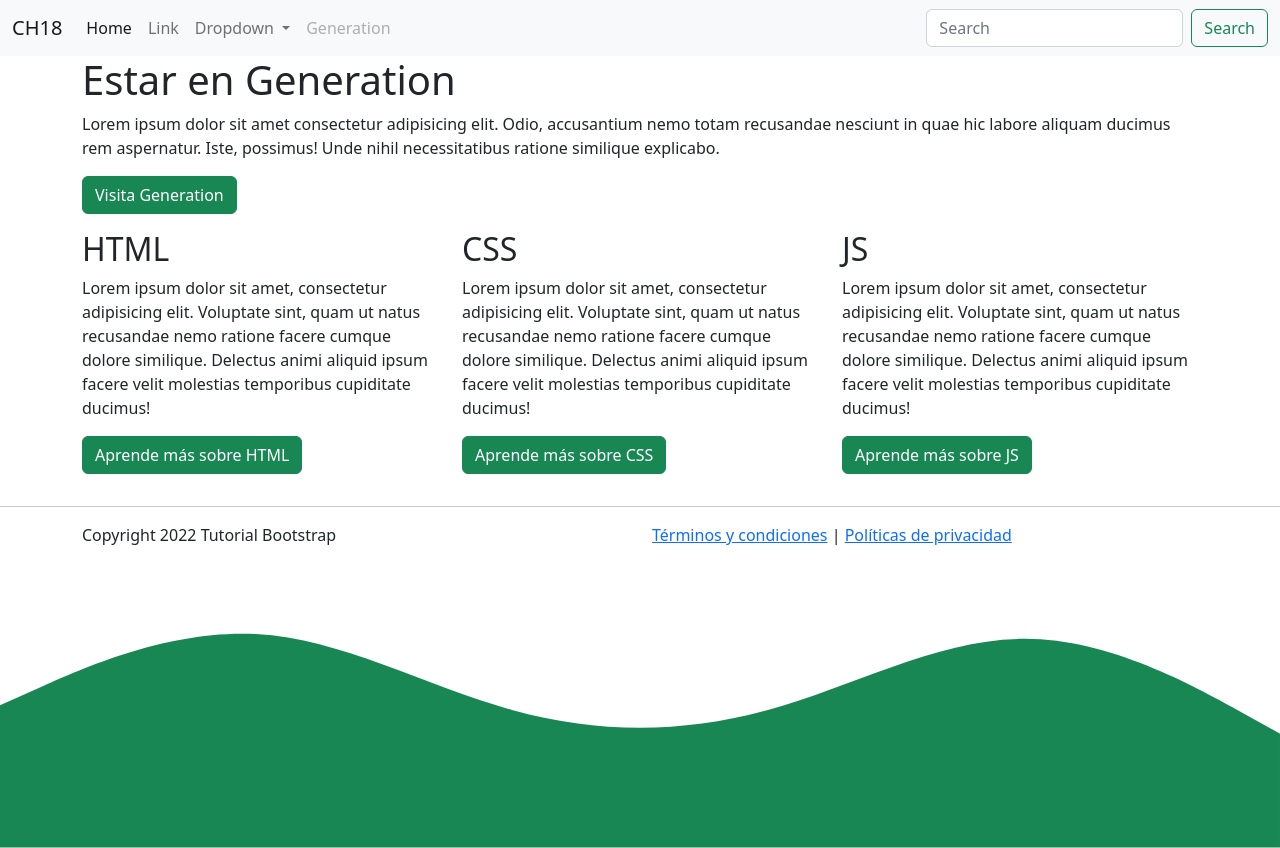
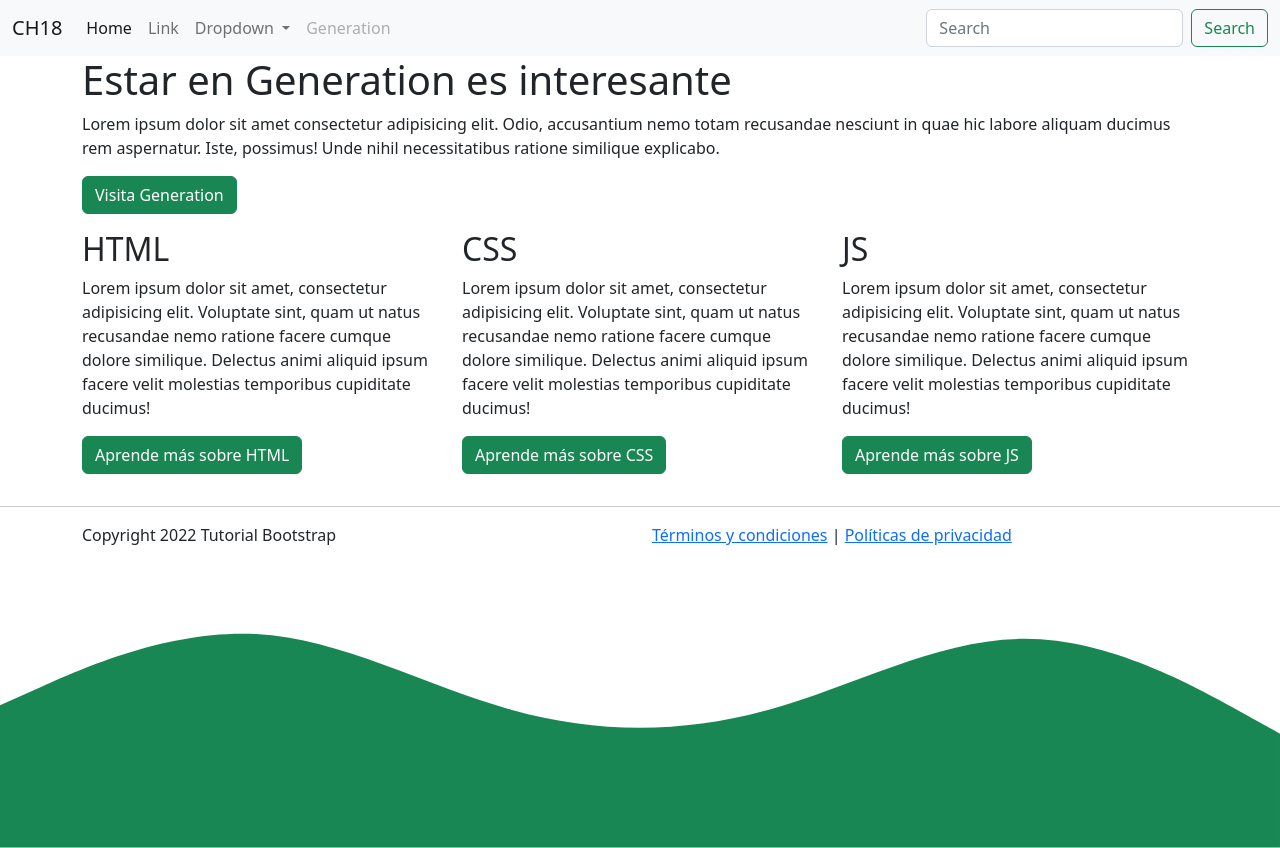
Before and after one commit to GuaLop/sisko, a plain HTML site: page index.html in a window 1280 px wide. Drawn offline with Linux system fonts and the light colour scheme.

Commit message:
ci: cambio del titulo

```diff
--- a/index.html
+++ b/index.html
@@ -53,7 +53,7 @@
         <!--Description generation-->
         <div class="row">
             <div>
-                <h1>Estar en Generation</h1>
+                <h1>Estar en Generation es interesante</h1>
                 <p>Lorem ipsum dolor sit amet consectetur adipisicing elit. Odio, accusantium nemo totam recusandae nesciunt in quae hic labore aliquam ducimus rem aspernatur. Iste, possimus! Unde nihil necessitatibus ratione similique explicabo.</p>
                 <p><a href="http://mexico.generation.org" target="_blank" class="btn btn-success">Visita Generation</a></p>
             </div>
```
